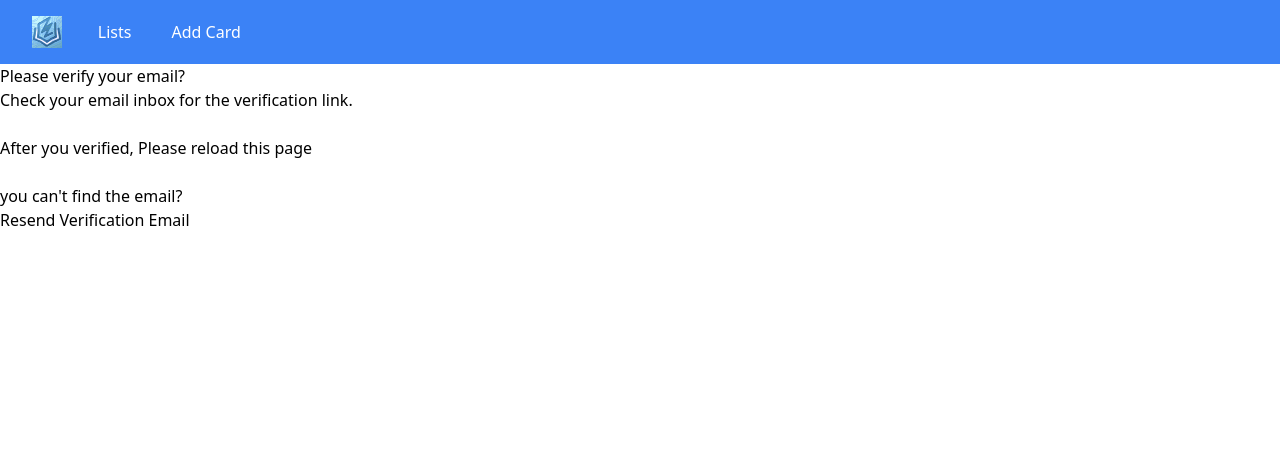
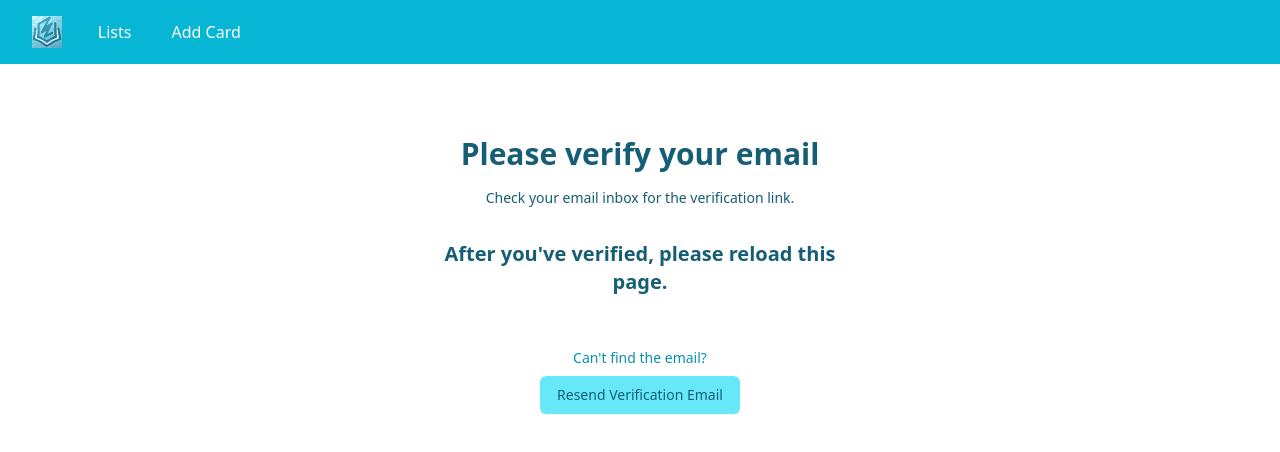
Before and after one commit to SomaTomita/my-flashcard-app, a Vue app: page /emailverify in a window 1280 px wide. Shown: the top 452 px of the page. Built offline with nearby package versions, Linux system fonts and the light colour scheme; no server answers.

Commit message:
adjust design

```diff
--- a/src/components/404error.vue
+++ b/src/components/404error.vue
@@ -3,7 +3,7 @@
     class="grid min-h-full place-items-center bg-white px-6 py-24 sm:py-32 lg:px-8"
   >
     <div class="text-center">
-      <p class="text-base font-semibold text-indigo-600">404</p>
+      <p class="text-base font-semibold text-cyan-600">404</p>
       <h1
         class="mt-4 text-3xl font-bold tracking-tight text-gray-900 sm:text-5xl"
       >
@@ -15,7 +15,7 @@
       <div class="mt-10 flex items-center justify-center gap-x-6">
         <button
           @click="goHome"
-          class="rounded-md bg-indigo-600 px-3.5 py-2.5 text-sm font-semibold text-white shadow-sm hover:bg-indigo-500 focus-visible:outline focus-visible:outline-2 focus-visible:outline-offset-2 focus-visible:outline-indigo-600"
+          class="rounded-md bg-cyan-600 px-3.5 py-2.5 text-sm font-semibold text-white shadow-sm hover:bg-cyan-500 focus-visible:outline focus-visible:outline-2 focus-visible:outline-offset-2 focus-visible:outline-cyan-600"
         >
           Go back home
         </button>
--- a/src/components/add-card.vue
+++ b/src/components/add-card.vue
@@ -22,7 +22,7 @@
             id="question"
             v-model="question"
             rows="4"
-            class="mt-1 block w-full rounded-md border-gray-300 px-3 py-2 text-gray-900 placeholder-gray-500 focus:z-10 focus:border-indigo-500 focus:outline-none focus:ring-indigo-500 sm:text-sm"
+            class="mt-1 block w-full rounded-md border-gray-300 px-3 py-2 text-gray-900 placeholder-gray-500 focus:z-10 focus:border-cyan-500 focus:outline-none focus:ring-cyan-500 sm:text-sm"
             placeholder="Type here..."
           ></textarea>
         </div>
@@ -34,13 +34,13 @@
             id="answer"
             v-model="answer"
             rows="4"
-            class="mt-1 block w-full rounded-md border-gray-300 px-3 py-2 text-gray-900 placeholder-gray-500 focus:z-10 focus:border-indigo-500 focus:outline-none focus:ring-indigo-500 sm:text-sm"
+            class="mt-1 block w-full rounded-md border-gray-300 px-3 py-2 text-gray-900 placeholder-gray-500 focus:z-10 focus:border-cyan-500 focus:outline-none focus:ring-cyan-500 sm:text-sm"
             placeholder="Type here..."
           ></textarea>
         </div>
         <button
           type="submit"
-          class="group relative flex w-full justify-center rounded-md border border-transparent bg-indigo-600 py-2 px-4 text-sm font-medium text-white hover:bg-indigo-700 focus:outline-none focus:ring-2 focus:ring-indigo-500 focus:ring-offset-2"
+          class="group relative flex w-full justify-center rounded-md border border-transparent bg-cyan-600 py-2 px-4 text-sm font-medium text-white hover:bg-cyan-700 focus:outline-none focus:ring-2 focus:ring-cyan-500 focus:ring-offset-2"
         >
           Add Flashcard
         </button>
--- a/src/components/email-verify.vue
+++ b/src/components/email-verify.vue
@@ -1,21 +1,36 @@
 <template>
-  <div class="email-verify-container">
-    <h1>Please verify your email?</h1>
-    <p>Check your email inbox for the verification link.</p>
+  <div class="flex min-h-full flex-col justify-center px-6 py-12 lg:px-8">
+    <div class="sm:mx-auto sm:w-full sm:max-w-md">
+      <h1 class="mt-6 text-center text-3xl font-bold text-cyan-800">
+        Please verify your email
+      </h1>
+      <p class="mt-4 text-center text-sm text-cyan-800">
+        Check your email inbox for the verification link.
+      </p>
 
-    <br />
-    <p>After you verified, Please reload this page</p>
+      <div class="mt-8">
+        <h2 class="text-center text-xl font-semibold text-cyan-800">
+          After you've verified, please reload this page.
+        </h2>
+      </div>
 
-    <br />
-    <p>you can't find the email?</p>
-    <button @click="sendVerificationEmail">Resend Verification Email</button>
+      <div class="mt-8 pt-5 text-center">
+        <p class="text-sm text-cyan-600">Can't find the email?</p>
+        <button
+          @click="sendVerificationEmail"
+          class="mt-2 inline-flex items-center px-4 py-2 text-sm font-medium text-cyan-800 bg-cyan-300 border border-transparent rounded-md shadow-sm hover:bg-cyan-400 focus:outline-none focus:ring-2 focus:ring-offset-2 focus:ring-cyan-500"
+        >
+          Resend Verification Email
+        </button>
+      </div>
+    </div>
   </div>
 </template>
 
 <script setup>
-import { onUnmounted, ref } from "vue";
+import { onUnmounted } from "vue";
 import { useRouter } from "vue-router";
-import { auth, resendVerificationEmail, watchAuthState } from "../firebase";
+import { resendVerificationEmail, watchAuthState } from "../firebase";
 
 const router = useRouter();
 
--- a/src/components/flashcard-list.vue
+++ b/src/components/flashcard-list.vue
@@ -8,7 +8,7 @@
       <!-- Add Cardボタン -->
       <button
         @click="router.push('/addcard')"
-        class="mt-4 bg-gray-500 hover:bg-blue-700 text-white font-bold py-2 px-4 rounded"
+        class="mt-4 bg-cyan-500 hover:bg-cyan-700 text-white font-bold py-2 px-4 rounded"
       >
         Add Card
       </button>
@@ -30,13 +30,13 @@
         <div class="absolute bottom-2 right-2 flex space-x-2">
           <button
             @click.stop="confirmEdit(card)"
-            class="text-xs bg-blue-200 hover:bg-blue-300 text-blue-800 px-2 py-1 rounded"
+            class="text-xs bg-cyan-200 hover:bg-cyan-300 text-cyan-800 px-2 py-1 rounded"
           >
             Edit
           </button>
           <button
             @click.stop="confirmDelete(card)"
-            class="text-xs bg-red-200 hover:bg-red-300 text-red-800 px-2 py-1 rounded"
+            class="text-xs bg-gray-200 hover:bg-red-300 text-cyan-800 px-2 py-1 rounded"
           >
             Delete
           </button>
--- a/src/components/navbar.vue
+++ b/src/components/navbar.vue
@@ -1,11 +1,11 @@
 <template>
-  <nav class="bg-blue-500">
+  <nav class="bg-cyan-500">
     <div class="mx-auto max-w-7xl px-2 sm:px-6 lg:px-8">
       <div class="relative flex h-16 items-center justify-between">
         <!-- Mobile menu button -->
         <button
           type="button"
-          class="inline-flex items-center justify-center rounded-md p-2 text-black hover:bg-blue-400 focus:outline-none focus:ring-2 focus:ring-inset focus:ring-white sm:hidden"
+          class="inline-flex items-center justify-center rounded-md p-2 text-black hover:bg-cyan-400 focus:outline-none focus:ring-2 focus:ring-inset focus:ring-white sm:hidden"
           @click="toggleMobileMenu"
         >
           <svg
@@ -62,20 +62,20 @@
               <router-link
                 @click="toggleMobileMenu"
                 to="/lists"
-                class="block text-white hover:bg-blue-400 px-3 py-2 rounded-md text-base font-medium"
+                class="block text-white hover:bg-cyan-400 px-3 py-2 rounded-md text-base font-medium"
                 >Lists</router-link
               >
               <router-link
                 @click="toggleMobileMenu"
                 to="/addcard"
-                class="block text-white hover:bg-blue-400 px-3 py-2 rounded-md text-base font-medium"
+                class="block text-white hover:bg-cyan-400 px-3 py-2 rounded-md text-base font-medium"
                 >Add Card</router-link
               >
               <router-link
                 v-if="isLoggedIn"
                 @click="signout"
                 to="/"
-                class="block text-white hover:bg-blue-400 px-3 py-2 rounded-md text-base font-medium"
+                class="block text-white hover:bg-cyan-400 px-3 py-2 rounded-md text-base font-medium"
                 >Sign Out</router-link
               >
             </div>
@@ -94,20 +94,20 @@
         <router-link
           @click="toggleMobileMenu"
           to="/lists"
-          class="block text-white hover:bg-blue-400 px-3 py-2 rounded-md text-base font-medium"
+          class="block text-white hover:bg-cyan-400 px-3 py-2 rounded-md text-base font-medium"
           >Lists</router-link
         >
         <router-link
           @click="toggleMobileMenu"
           to="/addcard"
-          class="block text-white hover:bg-blue-400 px-3 py-2 rounded-md text-base font-medium"
+          class="block text-white hover:bg-cyan-400 px-3 py-2 rounded-md text-base font-medium"
           >Add Card</router-link
         >
         <router-link
           v-if="isLoggedIn"
           @click="signout"
           to="/"
-          class="block text-white hover:bg-blue-400 px-3 py-2 rounded-md text-base font-medium"
+          class="block text-white hover:bg-cyan-400 px-3 py-2 rounded-md text-base font-medium"
           >Sign Out</router-link
         >
       </div>
--- a/src/components/reset-password.vue
+++ b/src/components/reset-password.vue
@@ -23,7 +23,7 @@
                 type="email"
                 autocomplete="email"
                 required
-                class="appearance-none block w-full px-3 py-2 border border-gray-300 rounded-md shadow-sm placeholder-gray-400 focus:outline-none focus:ring-indigo-500 focus:border-indigo-500 sm:text-sm"
+                class="appearance-none block w-full px-3 py-2 border border-gray-300 rounded-md shadow-sm placeholder-gray-400 focus:outline-none focus:ring-cyan-500 focus:border-cyan-500 sm:text-sm"
               />
             </div>
           </div>
@@ -31,7 +31,7 @@
           <div>
             <button
               type="submit"
-              class="flex justify-center w-full px-4 py-2 text-sm font-medium text-white bg-indigo-600 border border-transparent rounded-md shadow-sm hover:bg-indigo-700 focus:outline-none focus:ring-2 focus:ring-offset-2 focus:ring-indigo-500"
+              class="flex justify-center w-full px-4 py-2 text-sm font-medium text-white bg-cyan-600 border border-transparent rounded-md shadow-sm hover:bg-cyan-700 focus:outline-none focus:ring-2 focus:ring-offset-2 focus:ring-cyan-500"
             >
               Send Reset Link
             </button>
--- a/src/components/signup.vue
+++ b/src/components/signup.vue
@@ -19,7 +19,7 @@
                 type="email"
                 autocomplete="email"
                 required
-                class="appearance-none block w-full px-3 py-2 border border-gray-300 rounded-md shadow-sm placeholder-gray-400 focus:outline-none focus:ring-indigo-500 focus:border-indigo-500 sm:text-sm"
+                class="appearance-none block w-full px-3 py-2 border border-gray-300 rounded-md shadow-sm placeholder-gray-400 focus:outline-none focus:ring-cyan-500 focus:border-cyan-500 sm:text-sm"
               />
             </div>
           </div>
@@ -38,7 +38,7 @@
                 type="password"
                 autocomplete="current-password"
                 required
-                class="appearance-none block w-full px-3 py-2 border border-gray-300 rounded-md shadow-sm placeholder-gray-400 focus:outline-none focus:ring-indigo-500 focus:border-indigo-500 sm:text-sm"
+                class="appearance-none block w-full px-3 py-2 border border-gray-300 rounded-md shadow-sm placeholder-gray-400 focus:outline-none focus:ring-cyan-500 focus:border-cyan-500 sm:text-sm"
               />
             </div>
           </div>
@@ -46,7 +46,7 @@
           <div>
             <button
               type="submit"
-              class="flex justify-center w-full px-4 py-2 text-sm font-medium text-white bg-indigo-600 border border-transparent rounded-md shadow-sm hover:bg-indigo-700 focus:outline-none focus:ring-2 focus:ring-offset-2 focus:ring-indigo-500"
+              class="flex justify-center w-full px-4 py-2 text-sm font-medium text-white bg-cyan-600 border border-transparent rounded-md shadow-sm hover:bg-cyan-700 focus:outline-none focus:ring-2 focus:ring-offset-2 focus:ring-cyan-500"
             >
               Sign up
             </button>
--- a/src/router.js
+++ b/src/router.js
@@ -9,7 +9,6 @@ import ResetPassword from './components/reset-password.vue'
 import ErrorPage from "./components/404error.vue"
 
 import { auth } from "./firebase"
-import { onAuthStateChanged } from "firebase/auth";
 
 const routes = [
 	{ path: '/', name: 'Login', component: Login },
```
Also changed, not shown: src/components/edit-card.vue (+7 -7 lines), src/components/login.vue (+5 -5 lines).
